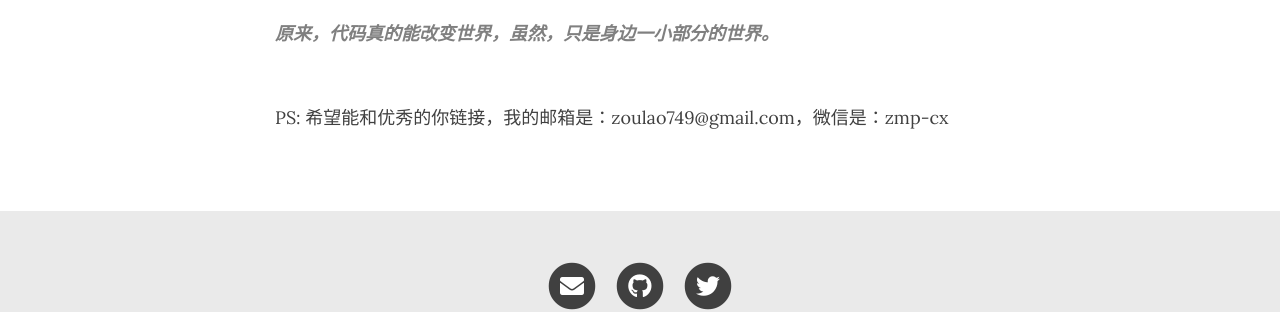
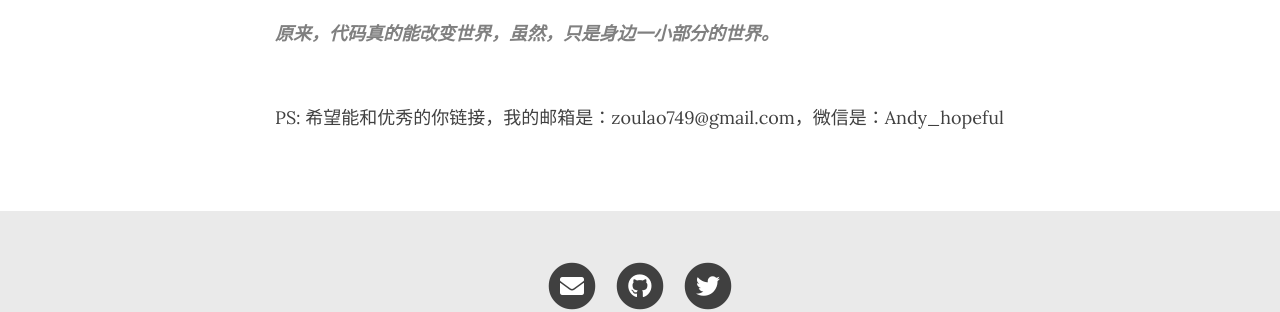
Before and after one commit to MaoPingZou/blog, a Jekyll site: the page built from aboutme.md, in a window 1280 px wide and 900 px high, scrolled down 2532 px. Shown: the part 455-767 px from the top of the window. Built offline with Jekyll 4.4.1, drawn with Linux system fonts in a browser that asks for light colours; nearby versions of some CDN libraries; comment, search, counter and statistics services are not loaded.

Commit message:
Update aboutme.md
update WeChat ID

```diff
--- a/aboutme.md
+++ b/aboutme.md
@@ -80,6 +80,6 @@ subtitle: I am responsible for my own education.
 
 
 <br>
-PS: 希望能和优秀的你链接，我的邮箱是：zoulao749@gmail.com，微信是：zmp-cx
+PS: 希望能和优秀的你链接，我的邮箱是：zoulao749@gmail.com，微信是：Andy_hopeful
 
 [1]: https://book.douban.com/subject/34432673/?dt_dapp=1 "没有自学能力的人没有未来"
```
